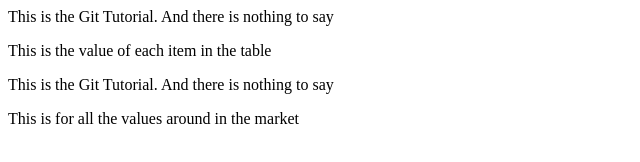
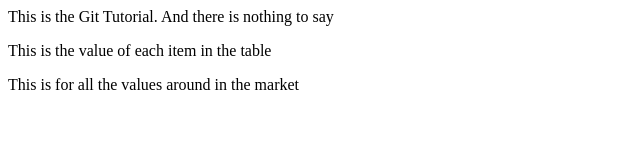
Before and after one commit to vivekboss123/localrepo, a plain HTML site: page index.html in a window 1280 px wide. Shown: the whole page, without its empty margins (0-640 px from the left). Drawn offline with Linux system fonts and the light colour scheme.

Commit message:
new changes

```diff
--- a/index.html
+++ b/index.html
@@ -1,4 +1,3 @@
 <p>This is the Git Tutorial. And there is nothing to say</p>
 <p>This is the value of each item in the table</p>
-<p>This is the Git Tutorial. And there is nothing to say </p>
 <p>This is for all the values around in the market</p>
```
